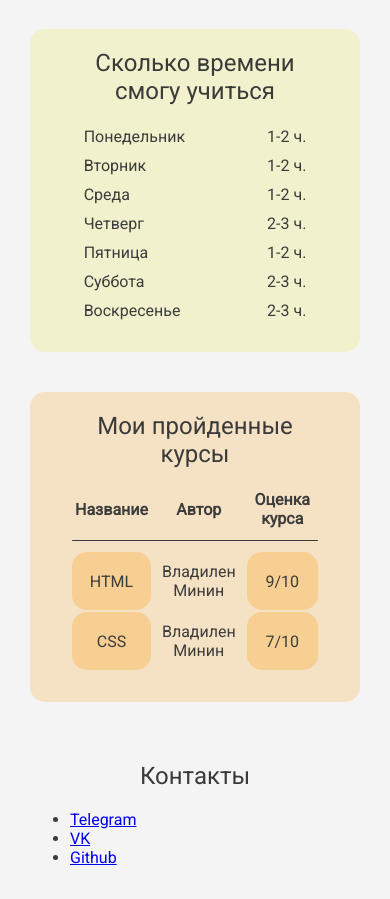
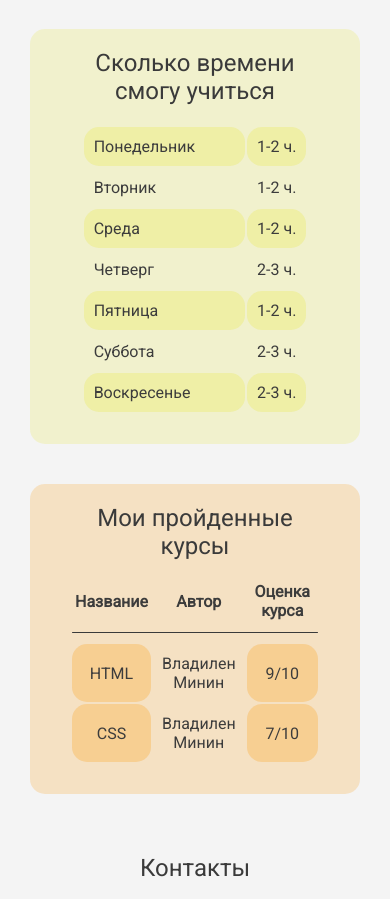
Before and after one commit to nikitakochunov/student-card, a plain HTML site: page index.html in a window 390 px wide. Shown: the part 1260-2159 px from the top of the page. Drawn offline with Linux system fonts and the light colour scheme.

Commit message:
fixed css section.study-time

```diff
--- a/styles.css
+++ b/styles.css
@@ -139,15 +139,22 @@ table {
 }
 
 .study-time-table td {
-  padding-bottom: 8px;
+  padding: 10px;
 }
 
 .study-time-table td:first-child {
   padding-right: 80px;
 }
 
-.study-time-table tr:last-child td {
-  padding-bottom: 0;
+.study-time-table tr:nth-child(odd) td {
+  border-radius: 15px;
+  background-color: rgba(230, 230, 50, 0.25);
+}
+
+@media (max-width: 650px) {
+  .study-time-table td:first-child {
+    padding-right: 50px;
+  }
 }
 
 /* section.my-courses */
```
